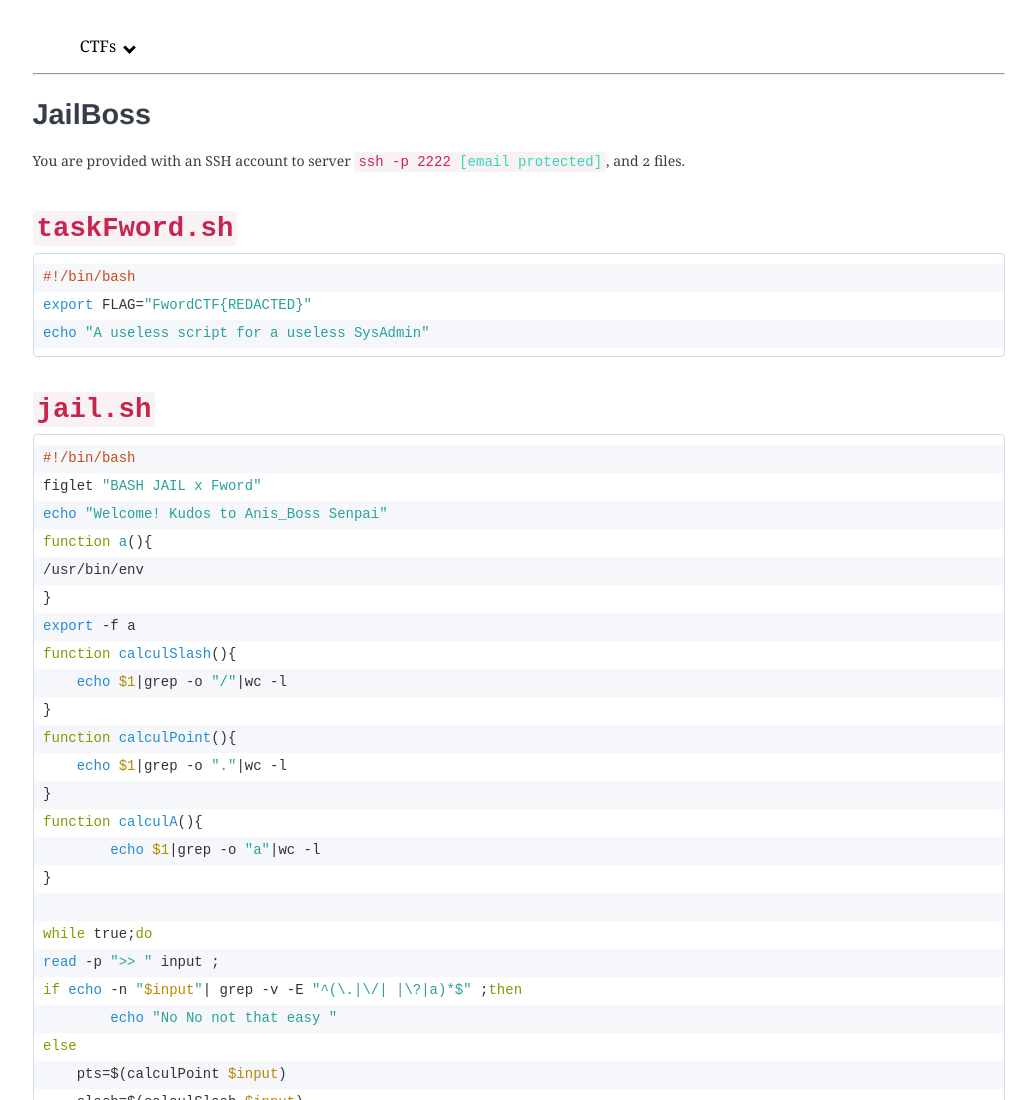
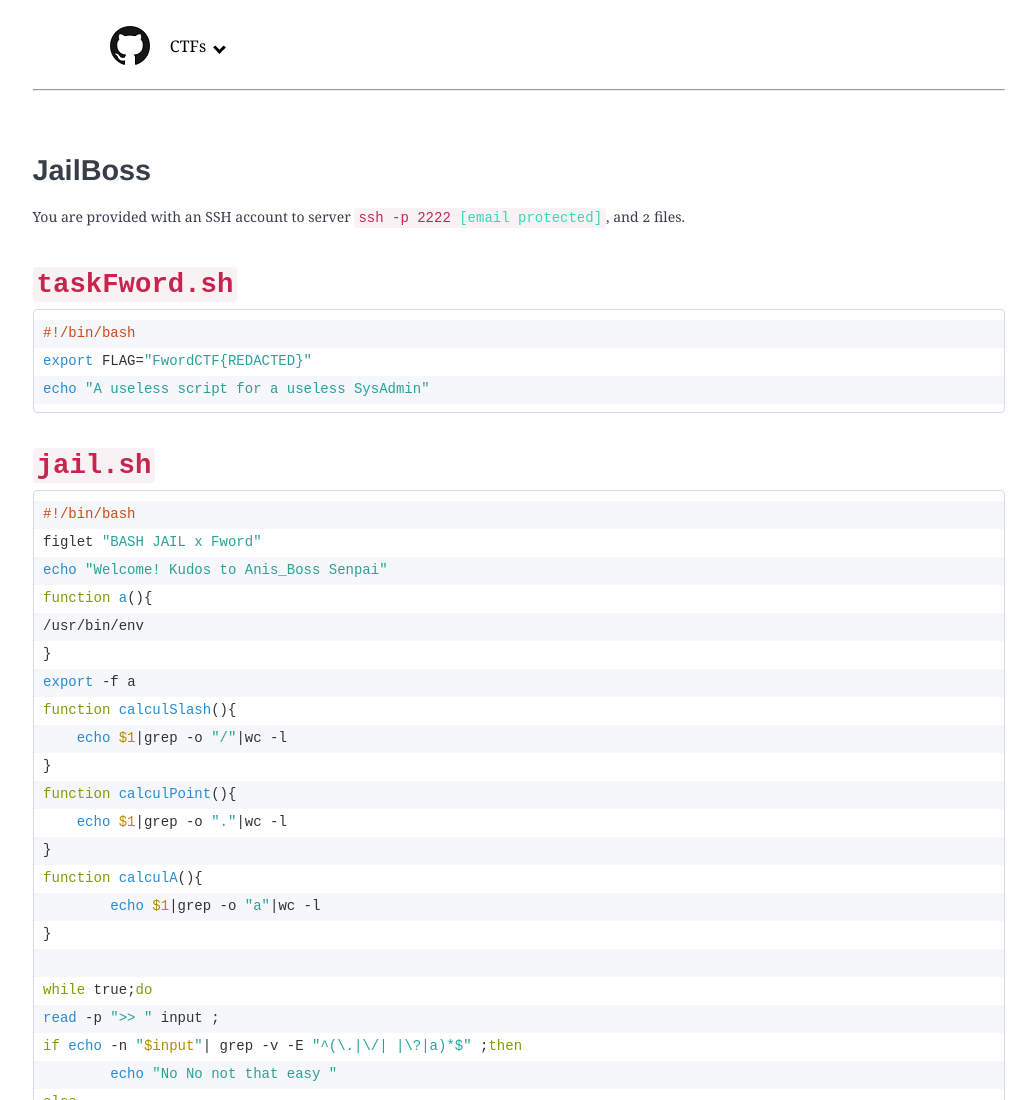
Before and after one commit to s-3ntinel/s-3ntinel.github.io, a plain HTML site: page ctfs/fword_ctf2020/bash/jail_boss.html in a window 1280 px wide. Shown: the top 1100 px of the page, without its empty margins (121-1157 px from the left). Drawn offline with nearby package versions, Linux system fonts and the light colour scheme.

Commit message:
add gh logo

```diff
--- a/css/nav.css
+++ b/css/nav.css
@@ -10,6 +10,7 @@
 	list-style: none;
 	display: block;
 	position: relative;
+	background-color: white;
 }
 
 .nav-menu ul {
--- a/ctfs/fword_ctf2020/bash/jail_boss.html
+++ b/ctfs/fword_ctf2020/bash/jail_boss.html
@@ -13,6 +13,7 @@
     <div style="padding-bottom: 40px;">
         <nav>
             <ul class="nav-menu nav-center">
+            <li><a href="https://github.com/s-3ntinel"><img src="/github_logo.png" /></a></li>
             <li><a href="#">CTFs <i class="arrow down"></i></a>
                 <ul>
                 <li><a href="#">FwordCTF_2020 <i class="arrow right"></i></a>
@@ -30,9 +31,10 @@
             <!-- <li><a href="#">example</a></li> -->
             </ul>
         </nav>
+        <br />
+        <br />
+        <hr />
     </div>
-
-    <hr />
 
     <h1 class="code-line" data-line-start=0 data-line-end=1><a id="JailBoss_0"></a>JailBoss</h1>
 <p class="has-line-data" data-line-start="1" data-line-end="2">You are provided with an SSH account to server <code>ssh -p 2222 <a href="/cdn-cgi/l/email-protection" class="__cf_email__" data-cfemail="4e2d3a280e242f27222c213d3d602839213c2a60393a28">[email&#160;protected]</a></code>, and 2 files.</p>
```
Also changed, not shown: ctfs/fword_ctf2020/bash/bash_is_fun.html (+4 -2 lines), index.html (+4 -2 lines), github_logo.png (added).
